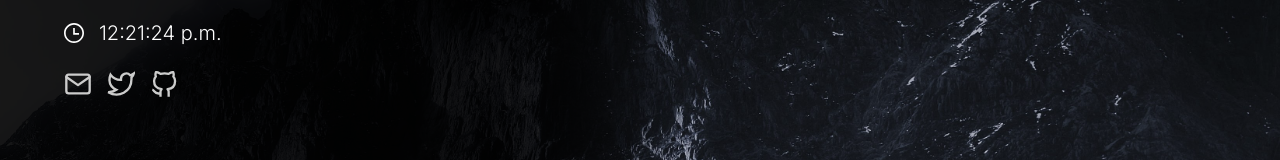
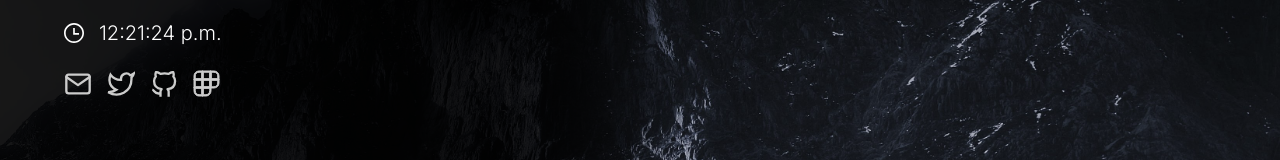
Before and after one commit to cnrad/cnrad.dev, a React (Create React App) app: page / in a window 1280 px wide. Shown: the part 374-534 px from the top of the page. Built offline with nearby package versions, Linux system fonts and the light colour scheme.

Commit message:
add polywork

```diff
--- a/src/App.tsx
+++ b/src/App.tsx
@@ -94,6 +94,9 @@ const App = () => {
                         </To>
                         <To variants={linkAnim} color="#ccc" target="_blank" href="https://github.com/cnrad">
                             <Icons.GitHubIcon />
+                        </To>
+                        <To variants={linkAnim} color="#ccc" target="_blank" href="https://poly.work/cnrad">
+                            <Icons.PolyworkIcon />
                         </To>
                     </Contact>
                 </Container>
--- a/src/components/Icons.tsx
+++ b/src/components/Icons.tsx
@@ -30,3 +30,18 @@ export const MailIcon = () => {
         </svg>
     )
 }
+
+export const PolyworkIcon = () => {
+    return(
+        <svg width="27" height="27" viewBox="0 0 27 27" fill="none" xmlns="http://www.w3.org/2000/svg">
+            <path d="M12.9706 26H9V17H18V20.7996C17.998 22.1782 17.4675 23.4997 16.5246 24.4745C15.5819 25.4493 14.3038 25.9979 12.9706 26ZM10.2535 24.6959H12.9706C13.9707 24.6959 14.93 24.2857 15.6379 23.5552C16.3457 22.8247 16.7445 21.8337 16.7466 20.7996V18.3042H10.2535V24.6959Z" fill="currentColor" stroke="currentColor"/>
+            <path d="M20.9749 18H17V9H26V13.0485C26 14.3604 25.4708 15.6187 24.5287 16.547C23.5865 17.4754 22.3084 17.9979 20.9749 18ZM18.2601 16.7602H20.9749C21.9742 16.7582 22.9318 16.3662 23.6376 15.6704C24.3434 14.9745 24.7399 14.0316 24.7399 13.0485V10.2168H18.2601V16.7602Z" fill="currentColor" stroke="currentColor"/>
+            <path d="M18 18H9V9H18V18ZM10.2145 16.7602H16.7077V10.2168H10.2535L10.2145 16.7602Z" fill="currentColor" stroke="currentColor"/>
+            <path d="M10 10H1V5.94388C1.00206 4.6333 1.53214 3.37698 2.47408 2.45027C3.41602 1.52355 4.69297 1.00202 6.02507 1H10V10ZM2.26016 8.76022H8.77875V2.2398H6.02507C5.02655 2.2398 4.06893 2.63005 3.36288 3.3247C2.65682 4.01935 2.26016 4.9615 2.26016 5.94388V8.76022Z" fill="currentColor" stroke="currentColor"/>
+            <path d="M26 10H17V1H20.9749C22.307 1.00202 23.584 1.52355 24.5259 2.45027C25.4678 3.37698 25.9979 4.6333 26 5.94388V10ZM18.2601 8.76022H24.7399V5.94388C24.7399 4.9615 24.3432 4.01935 23.6371 3.3247C22.9311 2.63005 21.9734 2.2398 20.9749 2.2398H18.2601V8.76022Z" fill="currentColor" stroke="currentColor"/>
+            <path d="M18 10H9V1H18V10ZM10.2145 8.76022H16.7077V2.2398H10.2535L10.2145 8.76022Z" fill="currentColor" stroke="currentColor"/>
+            <path d="M10 26H6.02507C4.69297 25.9979 3.41602 25.4493 2.47408 24.4745C1.53214 23.4997 1.00206 22.1782 1 20.7996V17H10V26ZM2.26016 18.3042V20.7996C2.26016 21.833 2.65682 22.824 3.36288 23.5547C4.06893 24.2854 5.02655 24.6959 6.02507 24.6959H8.77875V18.3042H2.26016Z" fill="currentColor" stroke="currentColor"/>
+            <path d="M10 18H1V9H10V18ZM2.26016 16.7602H8.77875V10.2168H2.26016V16.7602Z" fill="currentColor" stroke="currentColor"/>
+        </svg>
+    )
+}
```
